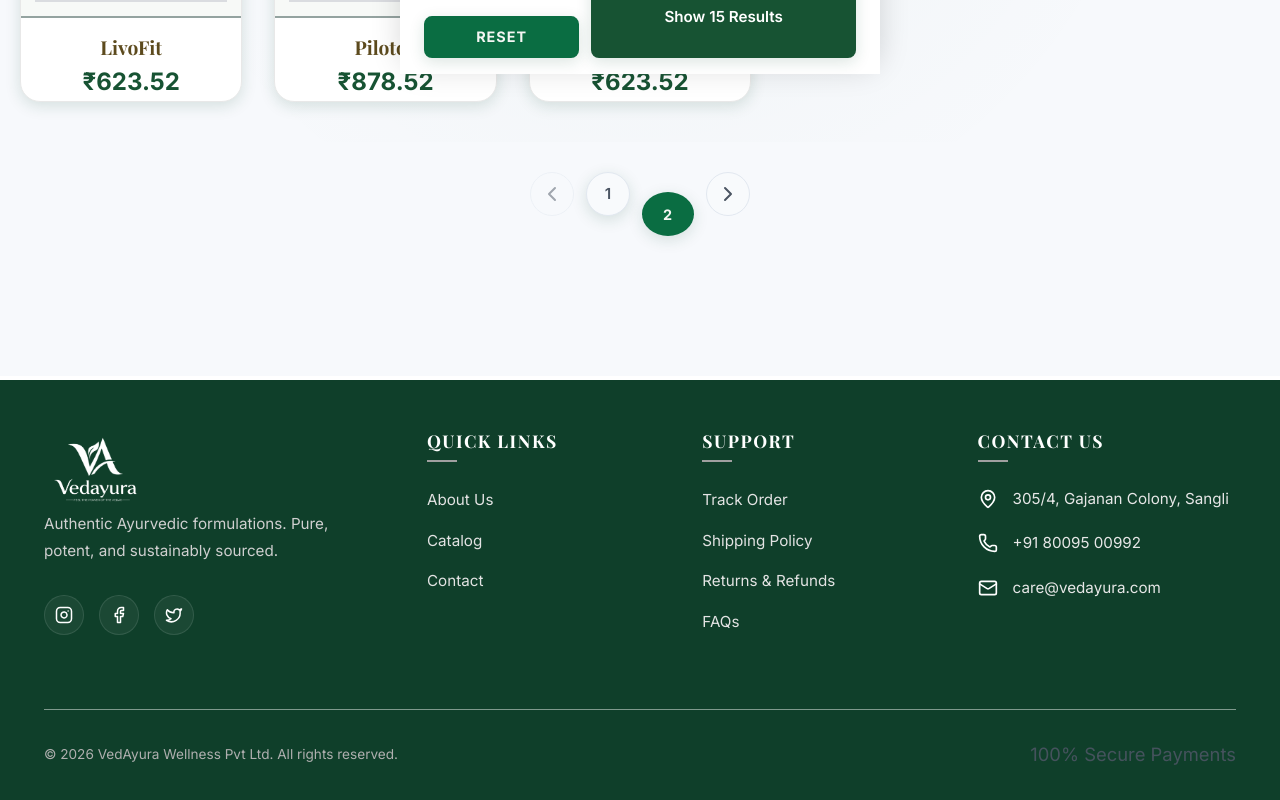
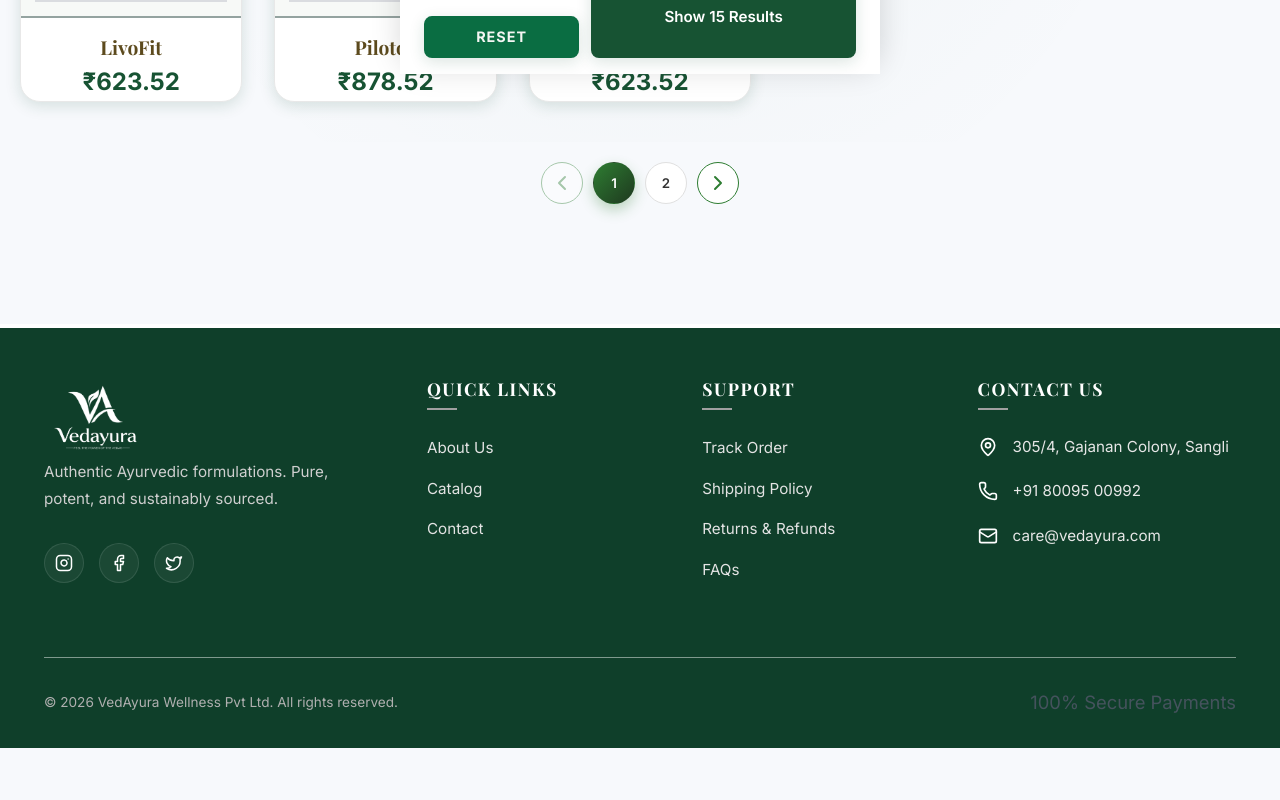
Before and after one commit to Digigit24/vedayura-forntend, a React (Vite) app: page /shop in a window 1280 px wide. Shown: the part 1310-2110 px from the top of the page. After the commit the page ends 2058 px from the top, so only its background shows below. Built offline with nearby package versions, Linux system fonts and the light colour scheme; no server answers; a web font is replaced by a local one.

Commit message:
css changes

```diff
--- a/src/pages/Home.css
+++ b/src/pages/Home.css
@@ -649,3 +649,46 @@
     /* Slightly reduced padding on mobile */
   }
 }
+.view-all-wrapper {
+  display: flex;
+  justify-content: center;
+  align-items: center;
+  margin-top: 56px;
+}
+
+/* Button already styled before, keep it or replace with this */
+.view-all-btn {
+  display: inline-block;
+  padding: 14px 32px;
+  border-radius: 20px;
+  background: linear-gradient(135deg, #2e7d32, #29612b);
+  color: #fff;
+  font-weight: 600;
+  text-decoration: none;
+  letter-spacing: 0.3px;
+  transition: all 0.3s ease;
+  box-shadow: 0 8px 20px rgba(0, 0, 0, 0.15);
+  text-align: center;
+}
+
+/* Hover effect */
+.view-all-btn:hover {
+  transform: translateY(-2px);
+  box-shadow: 0 12px 28px rgba(0, 0, 0, 0.2);
+  background: linear-gradient(135deg, #256628, #43a047);
+}
+
+/* Mobile responsiveness */
+@media (max-width: 768px) {
+  .view-all-btn {
+    width: 100%;
+    max-width: 280px;
+    padding: 14px 20px;
+    font-size: 15px;
+  }
+
+  .view-all-wrapper {
+    margin-top: 32px;
+    padding: 0 16px;
+  }
+}
--- a/src/pages/Home.jsx
+++ b/src/pages/Home.jsx
@@ -114,11 +114,11 @@
               <ProductCard key={product.id} product={product} />
             ))}
           </div>
-          <div className="text-center mt-2xl pt-lg">
-            <Link to="/shop" className="btn btn-primary view-btn btn-txt">
-              View All Products
-            </Link>
-          </div>
+         <div className="view-all-wrapper">
+  <Link to="/shop" className="view-all-btn">
+    View All Products
+  </Link>
+</div>
         </div>
       </section>
 
@@ -155,16 +155,6 @@
         <div className="testimonial-header">
           <div className="stars">★★★★★</div>
           <h4 className="testimonial-name">Priya Menon</h4>
-        </div>
-        <p className="testimonial-text">
-          "The <strong>Garcinia Plus</strong> capsules helped me with weight loss. I've noticed a decrease in cravings, and my metabolism is much better now."
-        </p>
-      </div>
-
-      <div className="testimonial-card">
-        <div className="testimonial-header">
-          <div className="stars">★★★★★</div>
-          <h4 className="testimonial-name">Aditya Sharma</h4>
         </div>
         <p className="testimonial-text">
           "The <strong>Garcinia Plus</strong> capsules helped me with weight loss. I've noticed a decrease in cravings, and my metabolism is much better now."
--- a/src/pages/Shop.css
+++ b/src/pages/Shop.css
@@ -255,28 +255,83 @@
     justify-content: center;
 }
 
-/* =========================================
-   PAGINATION
-========================================= */
+
 .pagination {
-    display: flex;
-    justify-content: center;
-    align-items: center;
-    gap: 12px;
-    margin: 50px 0 20px;
+  display: flex;
+  justify-content: center;
+  align-items: center;
+  gap: 10px;
+  margin-top: 60px;
+  flex-wrap: wrap;
 }
 
-.pagination .btn-shop {
-    width: 45px;
-    height: 45px;
+/* Arrow buttons */
+.page-nav-btn {
+  display: flex;
+  align-items: center;
+  justify-content: center;
+  width: 42px;
+  height: 42px;
+  border-radius: 100%;
+  border: 1px solid #2e7d32;
+  background: #fff;
+  color: #2e7d32;
+  cursor: pointer;
+  transition: all 0.2s ease;
 }
 
-.btn-shop.disabled {
-    opacity: 0.4;
-    cursor: not-allowed;
-    transform: none !important;
+.page-nav-btn:hover:not(.is-disabled) {
+  background: #2e7d32;
+  color: #fff;
 }
 
+.page-nav-btn.is-disabled {
+  opacity: 0.4;
+  cursor: not-allowed;
+}
+
+/* Page number buttons */
+.page-number-btn {
+  min-width: 42px;
+  height: 42px;
+  padding: 0 12px;
+  border-radius: 100%;
+  border: 1px solid #e0e0e0;
+  background: #fff;
+  color: #333;
+  font-weight: 600;
+  cursor: pointer;
+  transition: all 0.2s ease;
+}
+
+.page-number-btn:hover {
+  border-color: #2e7d32;
+  color: #2e7d32;
+}
+
+/* Active page */
+.page-number-btn.is-active {
+  background: linear-gradient(135deg, #2e7d32, #1e391f);
+  color: #fff;
+  border-color: transparent;
+  box-shadow: 0 6px 14px rgba(46, 125, 50, 0.3);
+}
+
+/* Mobile tweaks */
+@media (max-width: 600px) {
+  .page-number-btn,
+  .page-nav-btn {
+    width: 36px;
+    height: 36px;
+    min-width: 36px;
+    font-size: 14px;
+  }
+
+  .pagination {
+    gap: 8px;
+    margin-top: 28px;
+  }
+}
 /* =========================================
    MOBILE
 ========================================= */
--- a/src/pages/Shop.jsx
+++ b/src/pages/Shop.jsx
@@ -214,23 +214,25 @@
                                 {totalPages > 1 && (
                                   <div className="pagination">
   <button
-                                            className={`btn btn-icon ${currentPage === 1 ? 'disabled' : ''}`}
+    className={`page-nav-btn ${currentPage === 1 ? 'is-disabled' : ''}`}
     onClick={() => paginate(currentPage - 1)}
     disabled={currentPage === 1}
   >
     <ChevronLeft />
   </button>
+
   {[...Array(totalPages)].map((_, i) => (
     <button
       key={i + 1}
-                                                className={`btn btn-icon ${currentPage === i + 1 ? 'btn-primary' : 'btn-outline'}`}
+      className={`page-number-btn ${currentPage === i + 1 ? 'is-active' : ''}`}
       onClick={() => paginate(i + 1)}
     >
       {i + 1}
     </button>
   ))}
+
   <button
-                                            className={`btn btn-icon ${currentPage === totalPages ? 'disabled' : ''}`}
+    className={`page-nav-btn ${currentPage === totalPages ? 'is-disabled' : ''}`}
     onClick={() => paginate(currentPage + 1)}
     disabled={currentPage === totalPages}
   >
```
Lines whose indentation alone changed are shown as unchanged.
